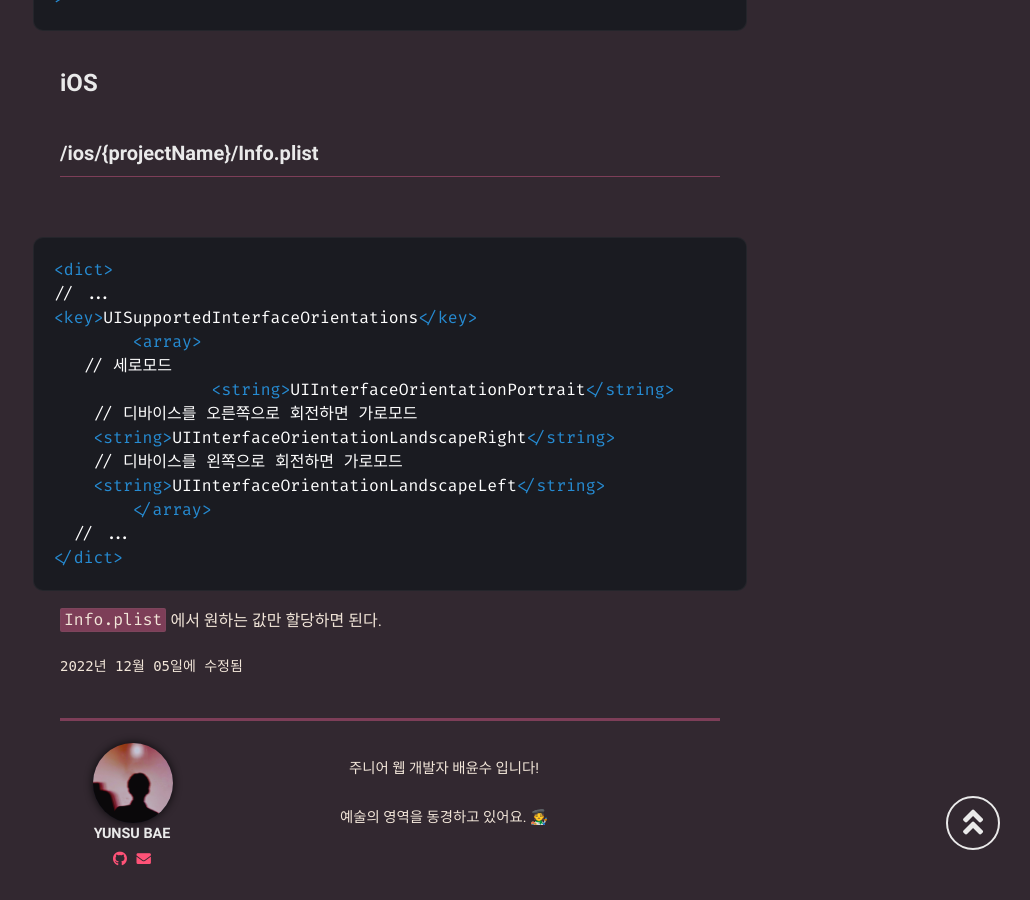
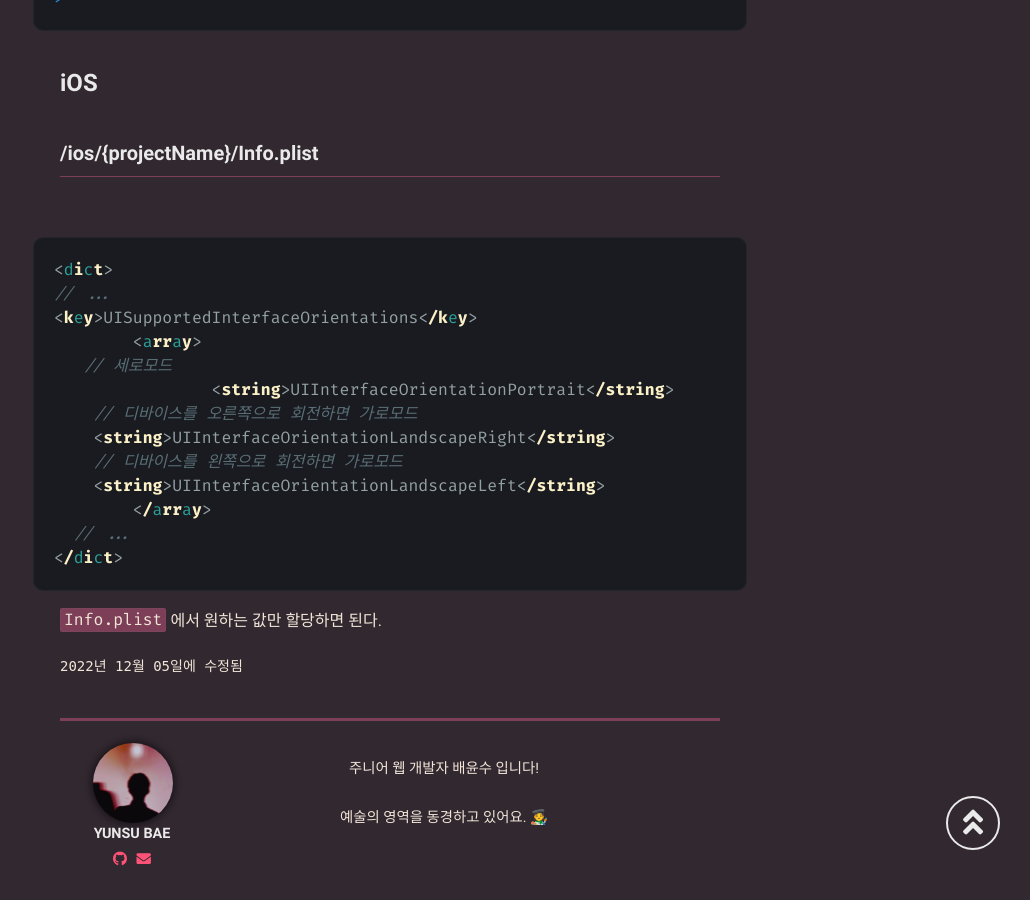
Before and after one commit to mniYUNSU/mniYUNSU.github.io, a Jekyll site: the page built from _posts/react-native-screen-orientation/2022-12-05-react-native-screen-orientation.md, in a window 1280 px wide and 900 px high, scrolled down 1107 px. Shown: the whole window, without its empty margins (250-1280 px from the left). Built offline with Jekyll 4.4.1, drawn with Linux system fonts in a browser that asks for light colours; some web fonts are replaced; comment, search, counter and statistics services are not loaded.

Commit message:
posting: react native screen orientation

````diff
--- a/_posts/react-native-screen-orientation/2022-12-05-react-native-screen-orientation.md
+++ b/_posts/react-native-screen-orientation/2022-12-05-react-native-screen-orientation.md
@@ -43,7 +43,7 @@ modified: 2022-12-05 00:00:00 +07:00
 
 <br>
 
-```xml
+```plist
 <dict>
 // ...
 <key>UISupportedInterfaceOrientations</key>
````
